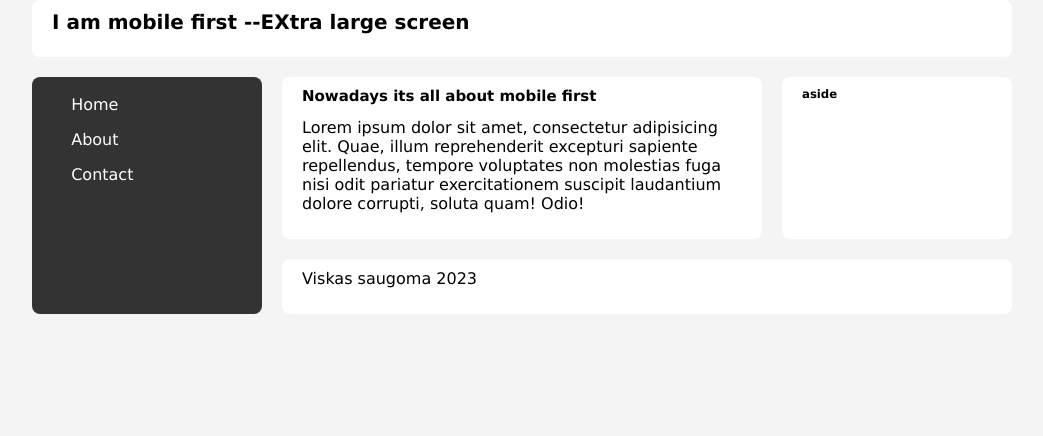
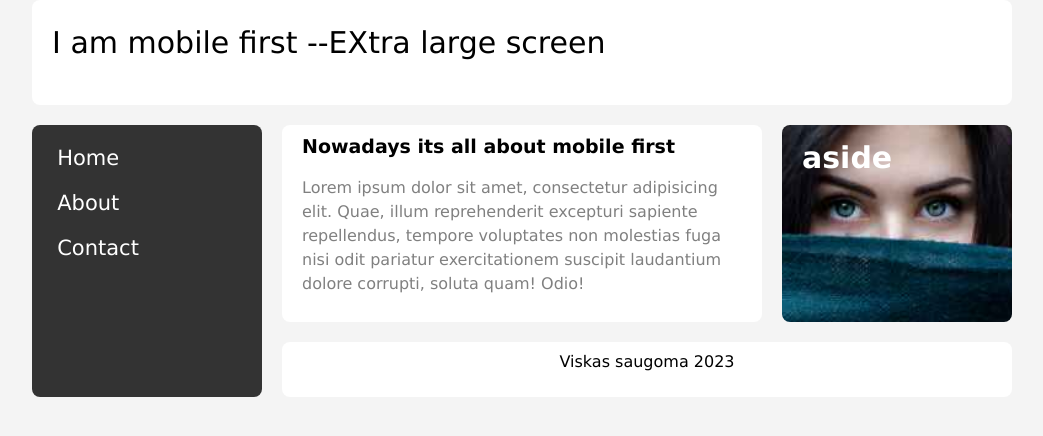
Before and after one commit to MariusCodeAcademy/feu5-9_css_mobile_first_grid_flex, a plain HTML site: page mobileFirst1/index.html in a window 1280 px wide. Shown: the whole page, without its empty margins (118-1161 px from the left). Drawn offline with Linux system fonts and the light colour scheme.

Commit message:
font sizes

```diff
--- a/mobileFirst1/css/main.css
+++ b/mobileFirst1/css/main.css
@@ -14,9 +14,32 @@ main {
 }
 aside {
   grid-area: asideas;
+  background: url('../img/about.jpg') no-repeat center;
+  background-size: cover;
 }
 footer {
   grid-area: footeris;
+}
+
+h1 {
+  font-size: 2.2rem;
+  font-weight: normal;
+  padding: 1em 0;
+}
+
+.title--white {
+  font-size: 3rem;
+  padding: 0.5rem 0;
+  color: white;
+}
+
+.title {
+  font-size: 1.9rem;
+  margin-bottom: 1em;
+}
+.text {
+  line-height: 1.5;
+  color: gray;
 }
 
 .element {
@@ -29,6 +52,8 @@ footer {
 .main-nav {
   background-color: #333;
   color: white;
+  padding-top: 0;
+  padding-bottom: 0;
 }
 
 .nav__link {
@@ -65,6 +90,15 @@ h1::after {
   .element {
     margin-bottom: 0;
   }
+
+  .nav__link {
+    font-size: 2.1rem;
+  }
+
+  h1 {
+    font-size: 3rem;
+    padding: 0.5em 0;
+  }
 }
 
 /* laptop screen */
@@ -82,6 +116,12 @@ h1::after {
   .nav__link {
     display: block;
   }
+  .main-nav {
+    padding-top: 1rem;
+    padding-bottom: 1rem;
+    padding-left: 0;
+    padding-right: 0;
+  }
 }
 /* large screen */
 @media screen and (min-width: 1000px) {
--- a/mobileFirst1/index.html
+++ b/mobileFirst1/index.html
@@ -26,15 +26,15 @@
       <a href="#" class="nav__link">Contact</a>
     </nav>
     <main class="element">
-      <h2>Nowadays its all about mobile first</h2>
+      <h2 class="title">Nowadays its all about mobile first</h2>
       <p class="text">Lorem ipsum dolor sit amet, consectetur adipisicing elit. Quae, illum reprehenderit excepturi
         sapiente repellendus, tempore voluptates non molestias fuga nisi odit pariatur exercitationem suscipit
         laudantium dolore corrupti, soluta quam! Odio!</p>
     </main>
     <aside class="element">
-      <h3>aside</h3>
+      <h3 class="title--white">aside</h3>
     </aside>
-    <footer class="element">
+    <footer class="element tac">
       <p>Viskas saugoma 2023</p>
     </footer>
   </div>
```
Also changed, not shown: mobileFirst1/img/about.jpg (added).
